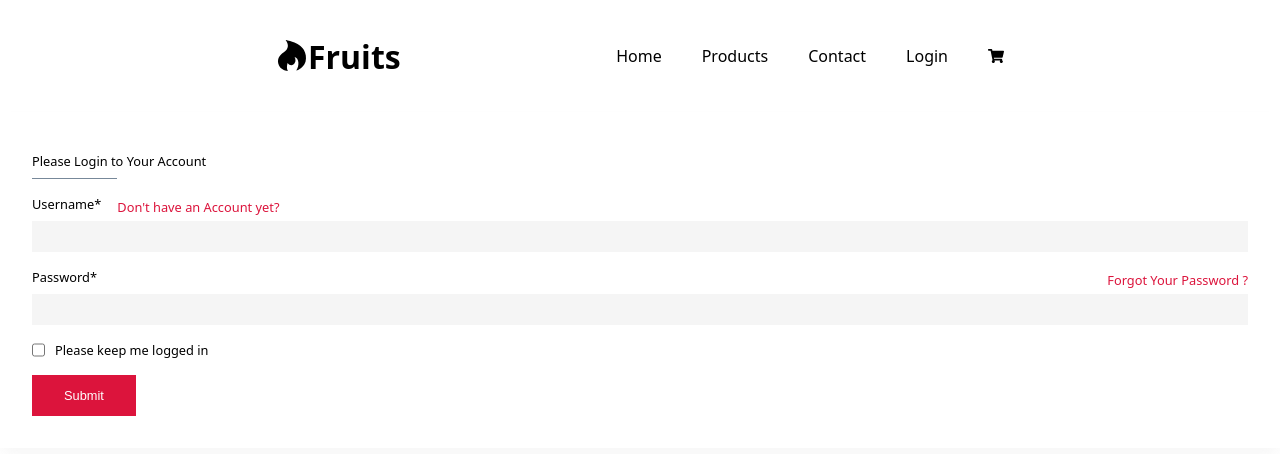
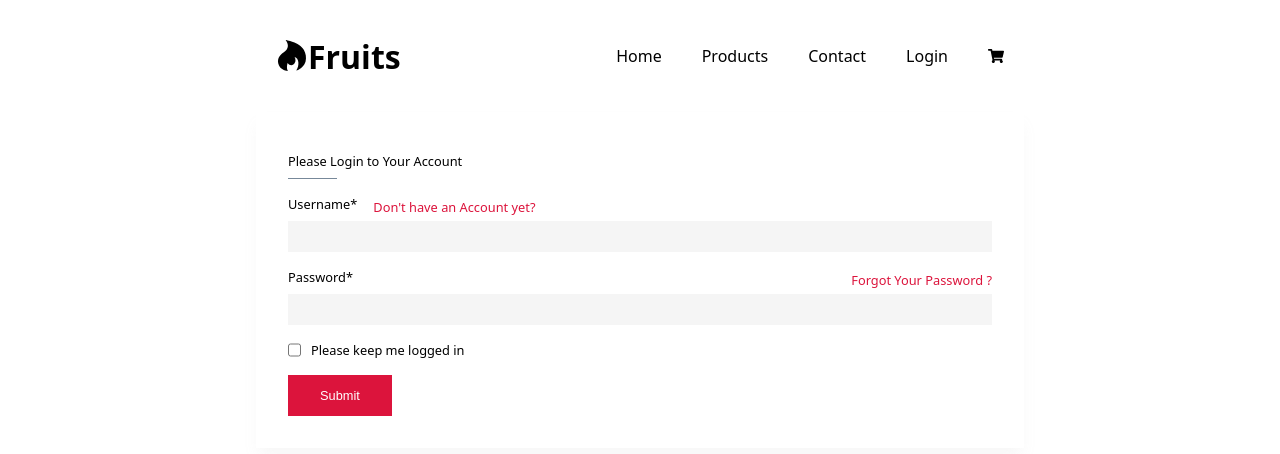
Before and after one commit to sebbejuh/Gruppuppgift-js3, a React (Vite) app in the folder Frontend/: page /login in a window 1280 px wide. Shown: the top 454 px of the page. Built offline with nearby package versions, Linux system fonts and the light colour scheme.

Commit message:
scss fix on login

```diff
--- a/Frontend/src/assets/_login.scss
+++ b/Frontend/src/assets/_login.scss
@@ -1,6 +1,11 @@
-.login-form-box {
+.login-container{
+  display: flex;
+  justify-content: center;
+  .login-form-box {
   padding: 2rem;
   box-shadow: 0px 10px 15px -3px rgba(164, 164, 164, 0.1);
+  width: 60%;
+
 
   .login-title {
     font-size: 0.8rem;
@@ -95,3 +100,5 @@
 
   }
 }
+
+}
--- a/Frontend/src/pages/Login.jsx
+++ b/Frontend/src/pages/Login.jsx
@@ -30,7 +30,8 @@ const Login = () => {
   };
 
   return (
-    <div className="login-form-box">
+    <div className="login-container" >
+      <div className="login-form-box">
       <div className="login-title">
         <p>Please Login to Your Account</p>
         <div className="login-title-border" />
@@ -73,6 +74,8 @@ const Login = () => {
         <button className="login-btn">Submit</button>
       </form>
     </div>
+    </div>
+
   );
 };
 
```
